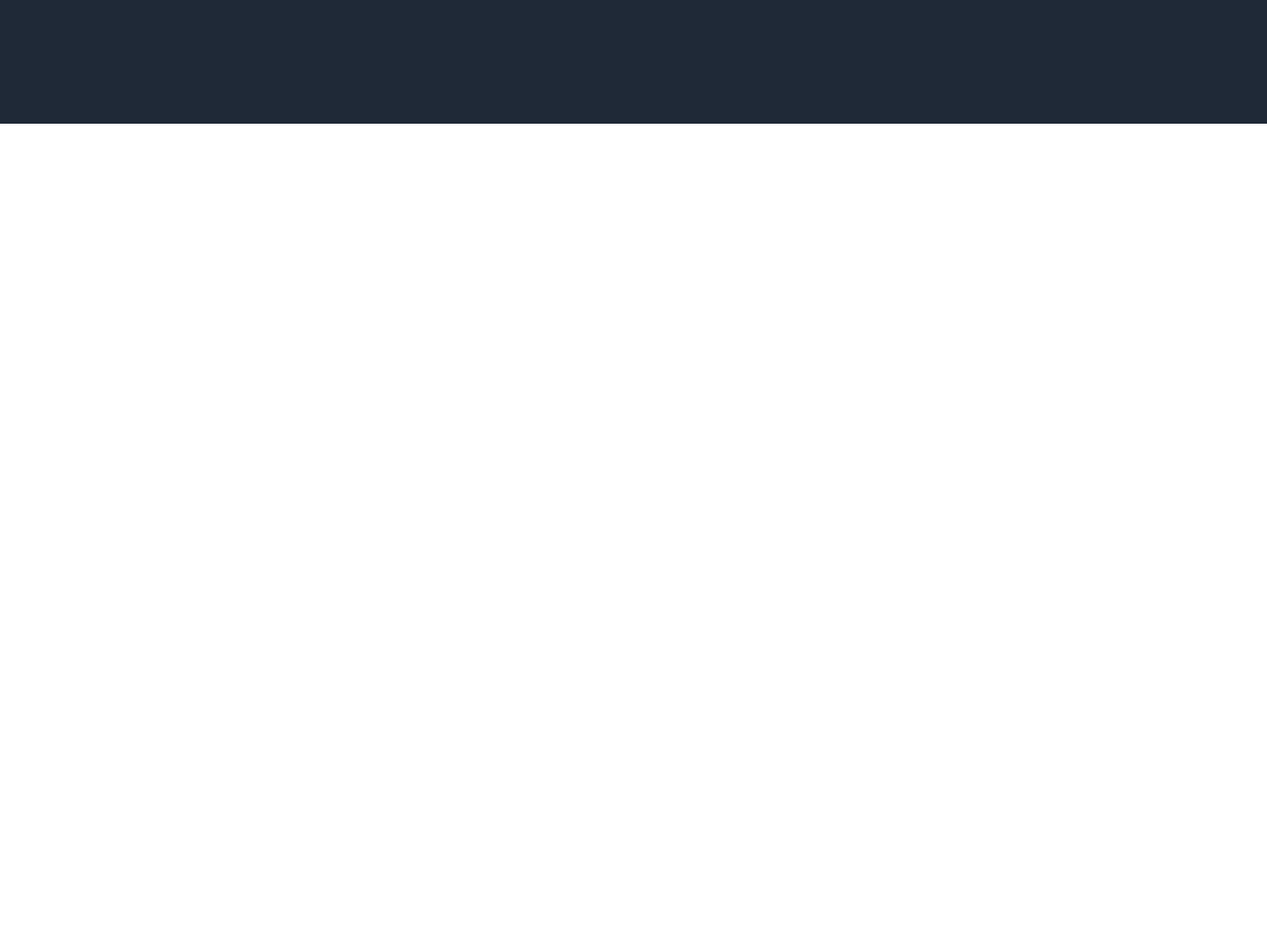
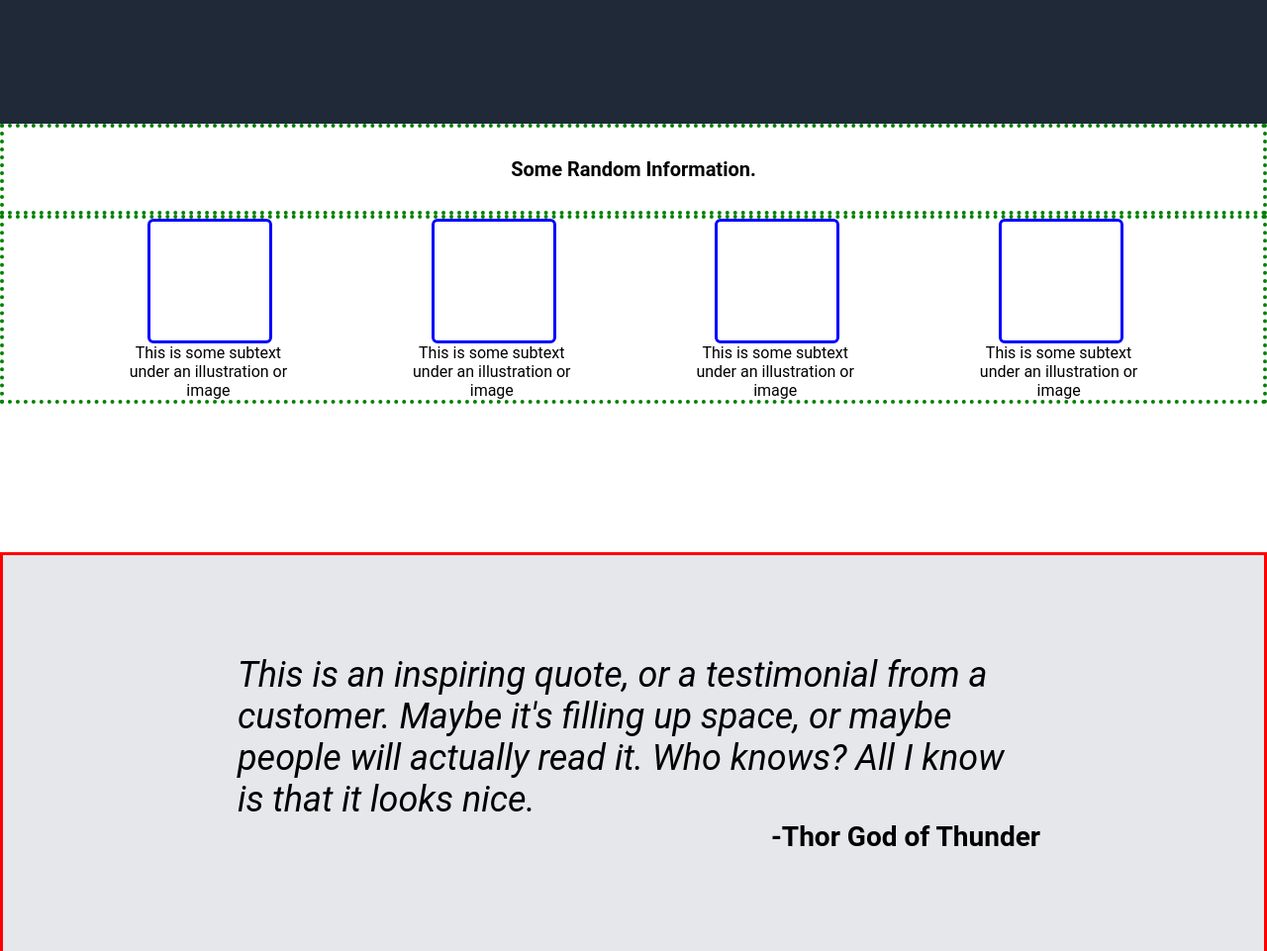
Before and after one commit to kyle-bdvl/Landing-Page-TOP, a plain HTML site: page index.html in a window 1280 px wide. Shown: the part 401-1362 px from the top of the page at 99% size. Before the commit the page ends 800 px from the top, so only its background shows below. Drawn offline with Linux system fonts and the light colour scheme.

Commit message:
made additional body parts to the page and only left the last two bottom parts

```diff
--- a/index.html
+++ b/index.html
@@ -31,9 +31,42 @@
         </div>
     </div>
 
-    <div class="middle">
+    <div class="middle">Some Random Information.</div>
+        <div class="container">
+            <div class="items">
+                <div class="box"></div>
+                <div class="text">This is some subtext under an illustration or image</div>
+            </div>
+            <div class="items">
+                <div class="box"></div>
+                <div class="text">This is some subtext under an illustration or image</div>
+            </div>
+            <div class="items">
+                <div class="box"></div>
+                <div class="text">This is some subtext under an illustration or image</div>
+            </div>
+            <div class="items">
+                <div class="box"></div>
+                <div class="text">This is some subtext under an illustration or image</div>
+            </div>
+        </div>
 
+    <div class="bottom">
+        <div class="quote">
+            This is an inspiring quote, or a testimonial
+            from a customer. Maybe it's filling up space,
+            or maybe people will actually read it. Who knows?
+            All I know is that it looks nice.
+        </div>
+        <div class="thor">
+            -Thor God of Thunder
+        </div>
+    </div>
 
+    <div class="last">
+        <div class="blue-con">
+
+        </div>
 
     </div>
 </body>
--- a/style.css
+++ b/style.css
@@ -83,3 +83,75 @@ li{
   color:#F9FAF8;
   border-radius: 7px;
 }
+
+.middle{
+  display:flex;
+  justify-content: center;
+  font-size:20px;
+  font-weight: bolder;
+  padding-top:30px;
+  padding-bottom:30px;
+  border: 4px, dotted,green;
+}
+
+.container{
+  display:flex;
+  flex-direction: row;
+  justify-content: space-evenly;
+  align-items: center;
+  margin-bottom:150px;
+  gap:0px;
+  border: 4px, dotted,green;
+  box-sizing: border-box;
+}
+
+.box{
+  border: 3px, solid, blue;
+  width:120px;
+  height:120px;
+  border-radius: 6px;
+  margin-left:19px;
+}
+
+.items{
+  width:160px;
+  text-wrap:auto;
+  text-align: center;
+}
+
+.bottom{
+  border: 3px, solid, red;
+  display:flex;
+  height:400px;
+  background-color:#E5E7EB ;
+  justify-content: center;
+  align-items: center;
+  flex-direction: column;
+}
+
+.quote{
+
+  width:800px;
+  height:auto;
+  font-size:36px;
+  font-style: italic;
+
+
+}
+
+.thor{
+  padding-left:550px;
+  font-size:28px;
+  font-weight: bold;
+
+}
+
+.last{
+  border: 3px, solid, red;
+  display:flex;
+  height:400px;
+  background-color:#E5E7EB ;
+  justify-content: center;
+  align-items: center;
+
+}
```
